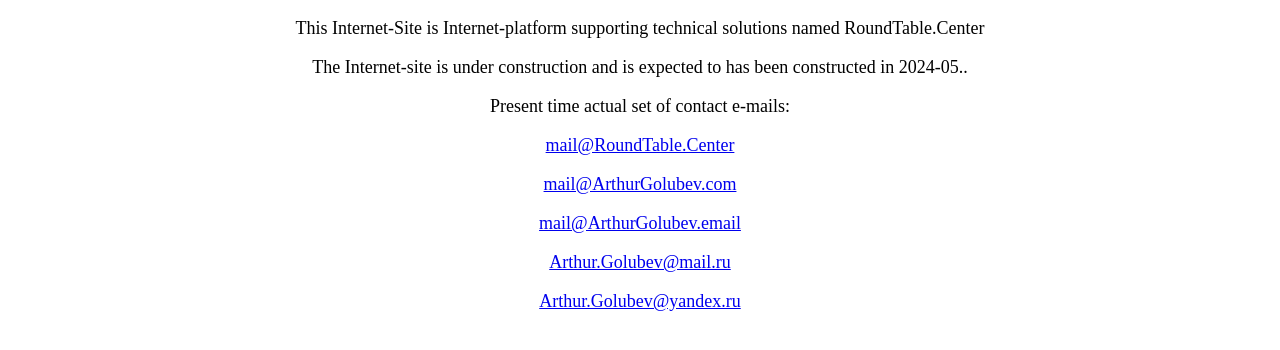
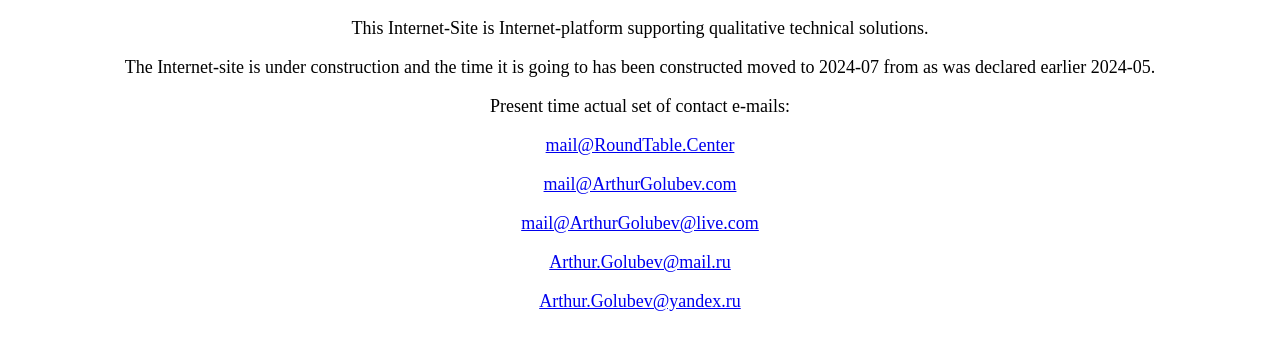
Before and after one commit to RoundTable-Center/www_Round-Table_Center, a plain HTML site: page index.html in a window 1280 px wide. Drawn offline with Linux system fonts and the light colour scheme.

Commit message:
1) Changed favicon.svg: 2) Added favicon.png: 3) Removed P. from the Internet-site header and added a variant of the person name to meta tags set; 4) Announced a new time of the Internet-site is going to has been constructed.

```diff
--- a/index.html
+++ b/index.html
@@ -6,7 +6,7 @@
 		<meta name = "keywords" content =
 			"RoundTable.Center
 			, www.RoundTable.Center
-			, Arthur Golubev, Arthur P. Golubev, Артур Петрович Голубев, Голубев Артур Петрович
+			, Arthur Golubev, Артур Голубев, Голубев Артур, Артур Петрович Голубев, Голубев Артур Петрович
 			, information systems, information systems solutions, best information systems solutions
 			, information systems engineering, information systems development
 			, distributed systems, distributed systems solutions, best distributed systems solutions
@@ -34,10 +34,10 @@
 			<center>
 				<section>
 					<p>
-						This Internet-Site is Internet-platform supporting technical solutions named RoundTable.Center
+						This Internet-Site is Internet-platform supporting qualitative technical solutions.
 					</p>
 					<p>
-						The Internet-site is under construction and is expected to has been constructed in 2024-05..
+						The Internet-site is under construction and the time it is going to has been constructed moved to 2024-07 from as was declared earlier 2024-05.
 					</p>
 				</section>
 				<section>
@@ -56,7 +56,7 @@
 					</p>
 					<p>
 						<a href="mailto:ArthurGolubev@live.com">
-							mail@ArthurGolubev.email
+							mail@ArthurGolubev@live.com
 						</a>
 					</p>
 					<p>
```
Also changed, not shown: favicon.png (added), favicon.svg.
